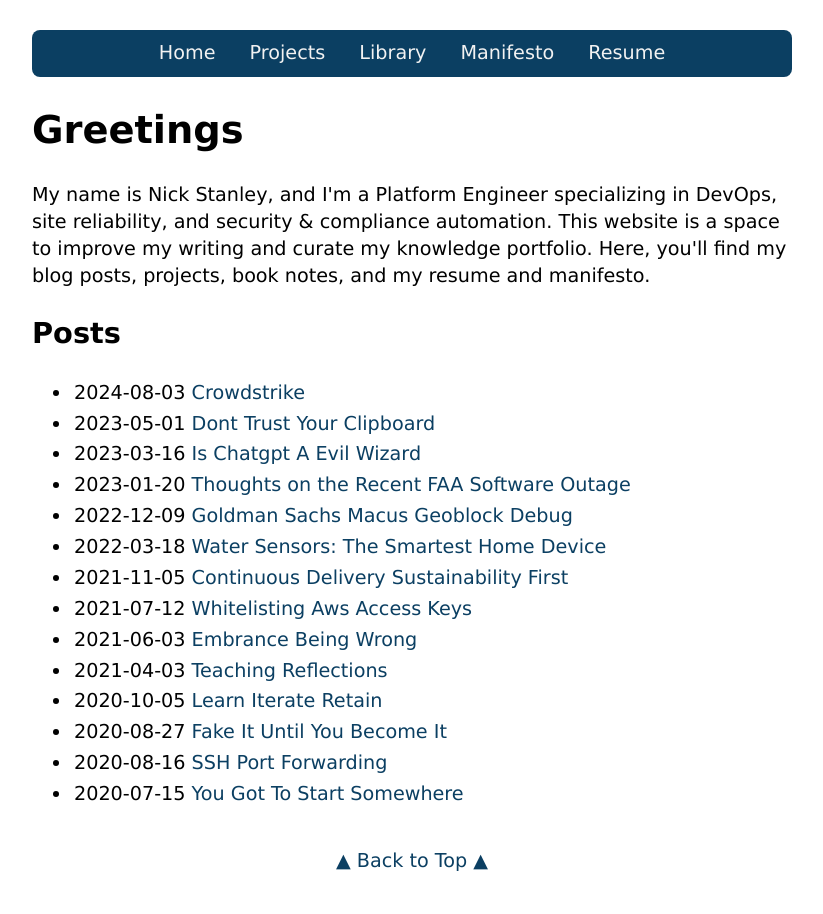
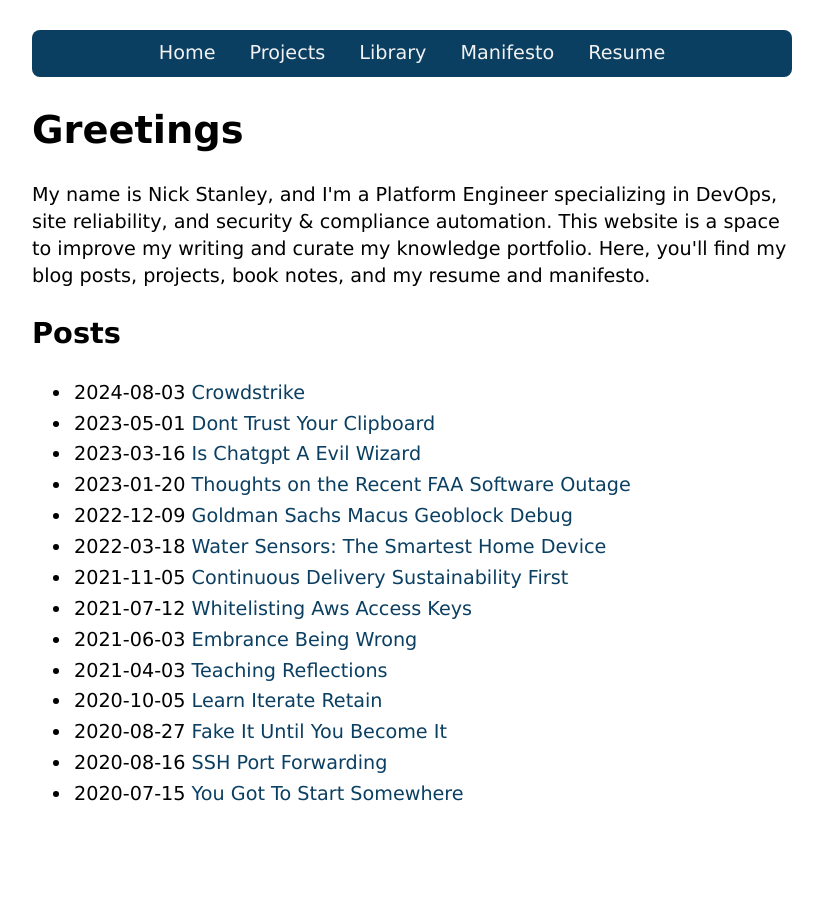
Before and after one commit to nickstanley574/nickstanley574.github.io, a Jekyll site: the page built from index.html, in a window 1280 px wide. Shown: the whole page, without its empty margins (228-1051 px from the left). Built offline with Jekyll 4.4.1, drawn with Linux system fonts in a browser that asks for light colours.

Commit message:
Remove back-to-top div from default and post layouts

```diff
--- a/_layouts/default.html
+++ b/_layouts/default.html
@@ -43,8 +43,4 @@
   {{ content }}
 </body>
 
-<div id="back-to-top">
-  <a onclick="scrollToTop()">▲ Back to Top ▲</a>
-</div>
-
 </html>
--- a/_layouts/post.html
+++ b/_layouts/post.html
@@ -7,3 +7,7 @@ layout: default
 </div>
 
 {{ content }}
+
+<div id="back-to-top">
+    <a onclick="scrollToTop()">▲ Back to Top ▲</a>
+  </div>
```
